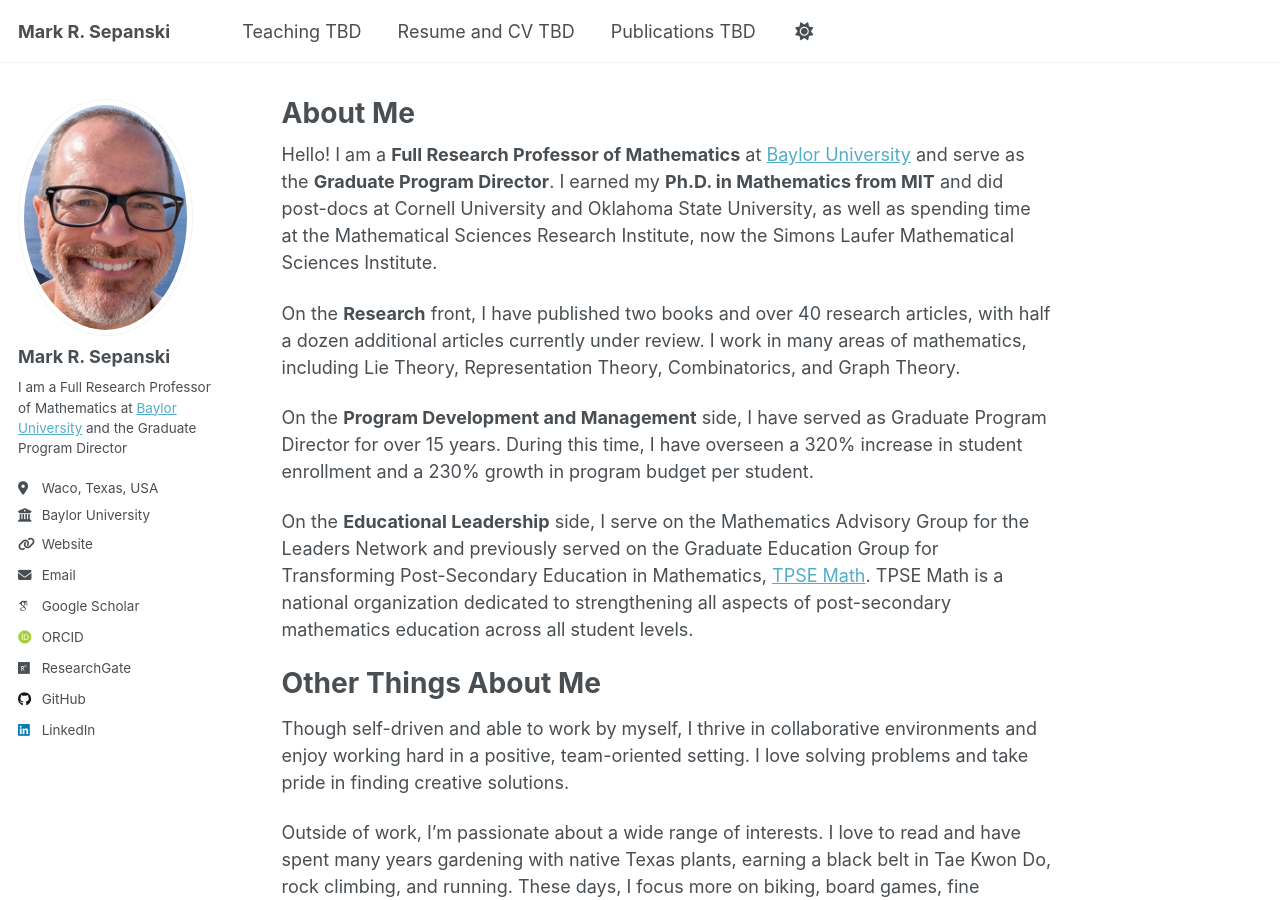
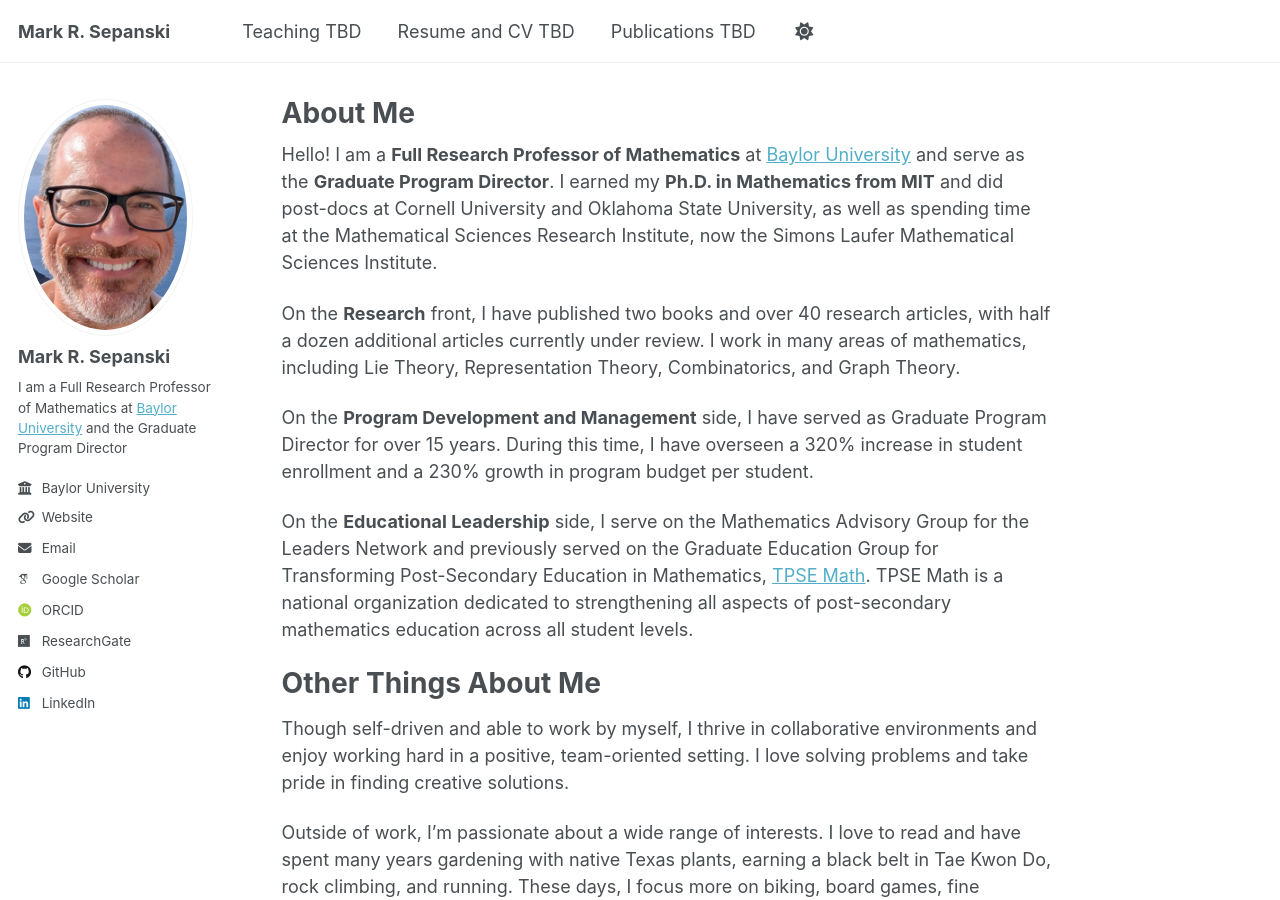
Before and after one commit to mrsepanski/mrsepanski.github.io, a Jekyll site: the page built from _pages/about.md, in a window 1280 px wide and 900 px high. Built offline with Jekyll 4.4.1, drawn with Linux system fonts in a browser that asks for light colours; some web fonts are replaced; a script that is not in the unit is left out.

Commit message:
Update _config.yml

```diff
--- a/_config.yml
+++ b/_config.yml
@@ -26,7 +26,7 @@ author:
   name             : "Mark R. Sepanski"
   pronouns         : # example: "she/her"
   bio              : "I am a Full Research Professor of Mathematics at <a href=\"https://www.baylor.edu\">Baylor University</a> and the Graduate Program Director"
-  location         : "Waco, Texas, USA"
+
   employer         : "Baylor University"
   uri              : "https://math.artsandsciences.baylor.edu/person/mark-sepanski-phd"
   email            : "mrsepanski@baylor.edu"
@@ -76,6 +76,10 @@ author:
   # xing             : # Username
   # youtube          : # Username
   # zhihu            : # Username
+
+location         : "Waco, Texas, USA"
+
+
 
 # Publication Category - The following the list of publication categories and their headings
 publication_category:
```
